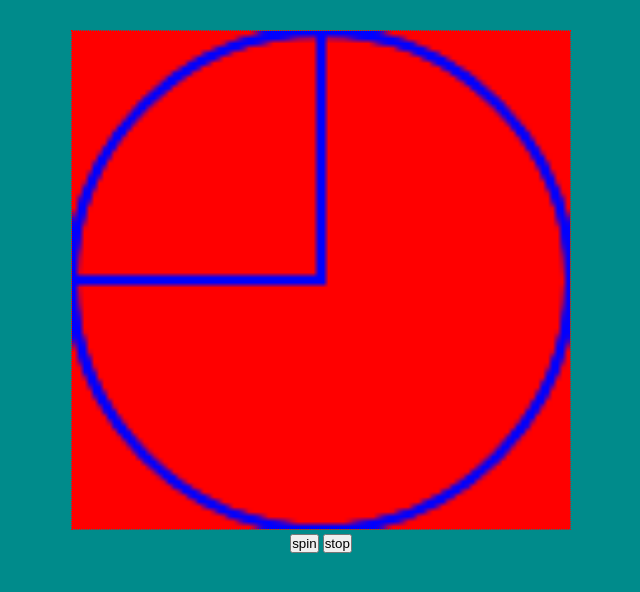
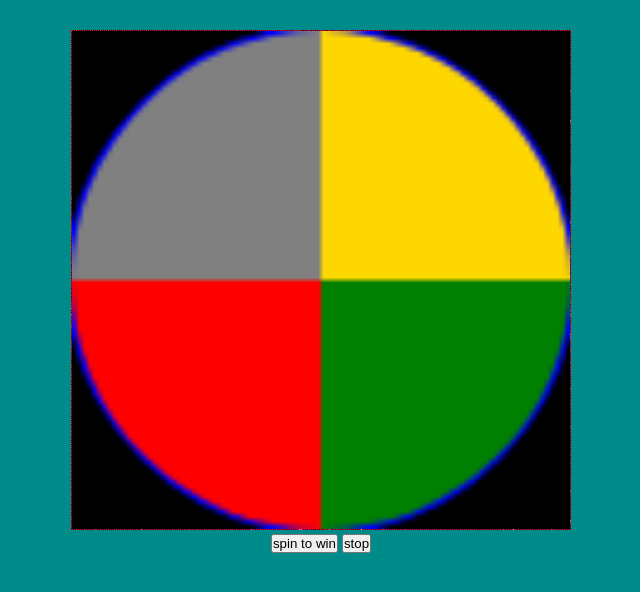
Before and after one commit to souhailyoussef/wheel-of-fortune, a plain HTML site: page index.html in a window 1280 px wide. Shown: the whole page, without its empty margins (319-959 px from the left). Drawn offline with Linux system fonts and the light colour scheme.

Commit message:
2nd commoit

```diff
--- a/index.html
+++ b/index.html
@@ -9,10 +9,10 @@
 <body>
     <div id="container">
             <div>
-                <canvas id="wheel" width="100" height="100"></canvas>
+                <canvas id="wheel" width="100" height="100" style="background: url('./sky.jpg')"></canvas>
             </div>
             <div class="buttons">
-                <button type="button">spin</button>
+                <button type="button" onclick="spin()">spin to win</button>
                 <button type="button">stop</button>
             </div>
     </div>
--- a/main.js
+++ b/main.js
@@ -1,10 +1,25 @@
 const canvas = document.getElementById('wheel');
 const ctx = canvas.getContext("2d");
+const possibilities = [{
+    value: 'win',
+    color: 'green'
+}, {
+    value: 'lose',
+    color: 'red'},
+    {value: 'draw',
+        color: 'gray'}
+        , {value: 'ET',
+        color: 'gold'}
+    ];
 
+    var Ti = 5; // Torque initial (in Newton)
+    var I = 2; // Moment of inertia of the wheel (in kg·m²)
+    var friction = 0.1;  // Coefficient of friction (in N·m)
+    var totalTime = 5; // Time for which the wheel spins (in s)
 
-const possibilities = ['win', 'lose', 'draw', 'ET']
+    let angularVelocity; // Initial angular velocity
+    let currentAngle = 0; // Angle in radians
 
-ctx.fillStyle = 'red';
 ctx.fillRect(0,0, 100, 100);
 
 ctx.fillStyle = 'black';
@@ -17,10 +32,51 @@ ctx.stroke();
 drawPossibilities();
 
 function drawPossibilities() {
-    ctx.fillStyle = 'yellow';
+    const number_of_arcs = possibilities.length;
+    possibilities.forEach((possibility, i) => drawArc(i*Math.PI*2 / number_of_arcs, (i+1)*Math.PI*2/number_of_arcs, possibility.color))
+}
+
+function drawArc(startAngle, endAngle, color) {
+    ctx.beginPath();
     ctx.moveTo(50,50);
-    ctx.lineTo(50, 0);
-    ctx.lineTo(50,50);
-    ctx.lineTo(0, 50);
-    ctx.stroke();
+    ctx.fillStyle = color;
+    ctx.arc(50,50,50,startAngle, endAngle);
+    ctx.closePath();
+    ctx.fill();
+
 }
+
+function spin(duration) {
+    const startTime = performance.now();
+    console.log('started:' , startTime);
+    function animate(currentTime) {
+        const elapsedTime = currentTime - startTime;
+        const progress = Math.min(elapsedTime / duration, 1); // Ensures the progress does not exceed 1
+        const currentRotation = (45);
+        ctx.clearRect(0, 0, canvas.width, canvas.height); // Clear the canvas
+        ctx.save();
+        ctx.translate(50, 50); // Move to the center of the canvas
+        ctx.rotate(currentRotation * (Math.PI / 180));
+        ctx.translate(-50, -50); // Move back to the original position
+
+        drawPossibilities(); // Redraw the wheel
+        if (progress < 1) {
+            requestAnimationFrame(animate); // Continue the animation
+        } else {
+            console.log('finished:' , performance.now());
+
+        }
+    }
+
+
+    requestAnimationFrame(animate); // Start the animation
+
+    }
+/*
+function drawBgImg() {
+    let bgImg = new Image();
+    bgImg.src = '/sky.jpg';
+    bgImg.onload = () => {
+        ctx.drawImage(bgImg, 0, 0, canvas.width, canvas.height);
+    }
+}*/
```
Also changed, not shown: sky.jpg (added).
